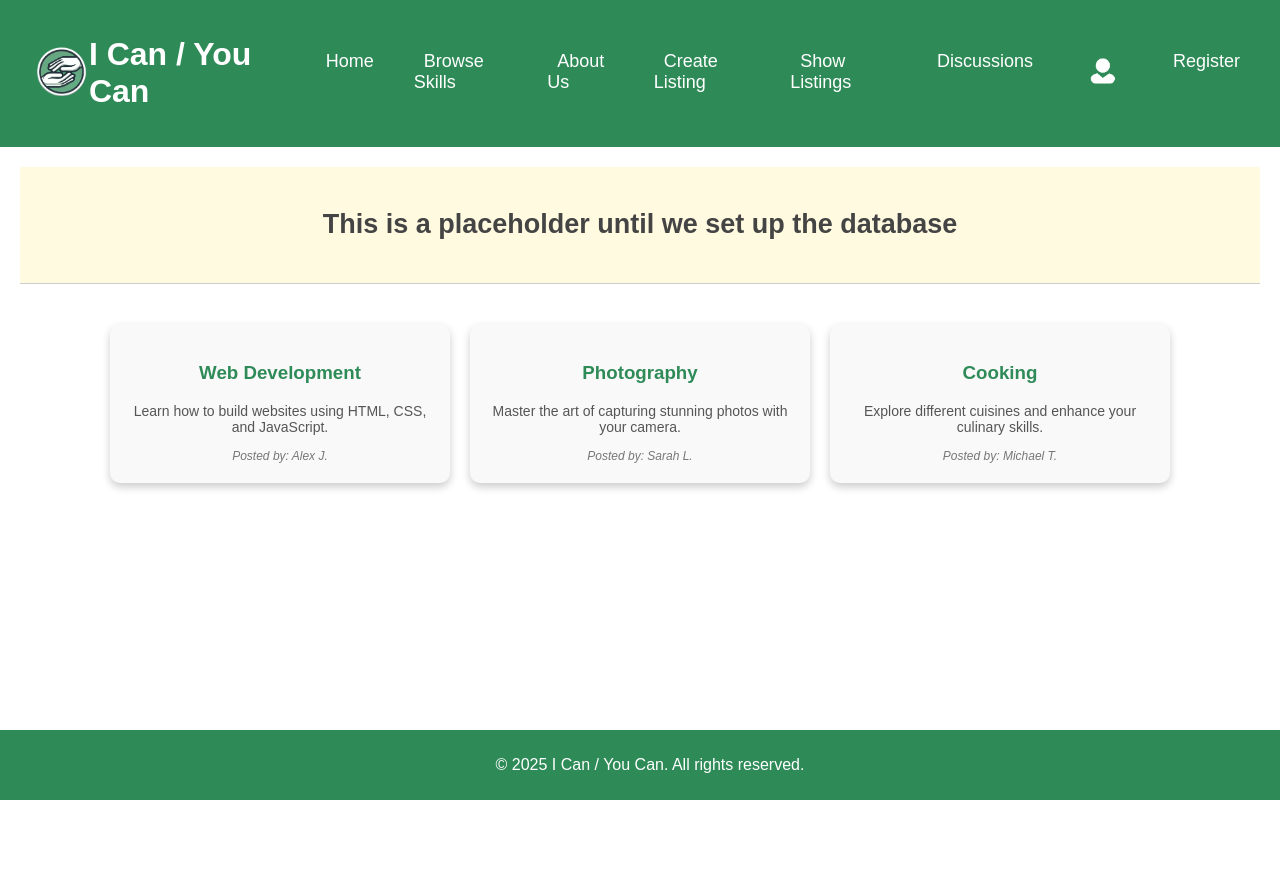
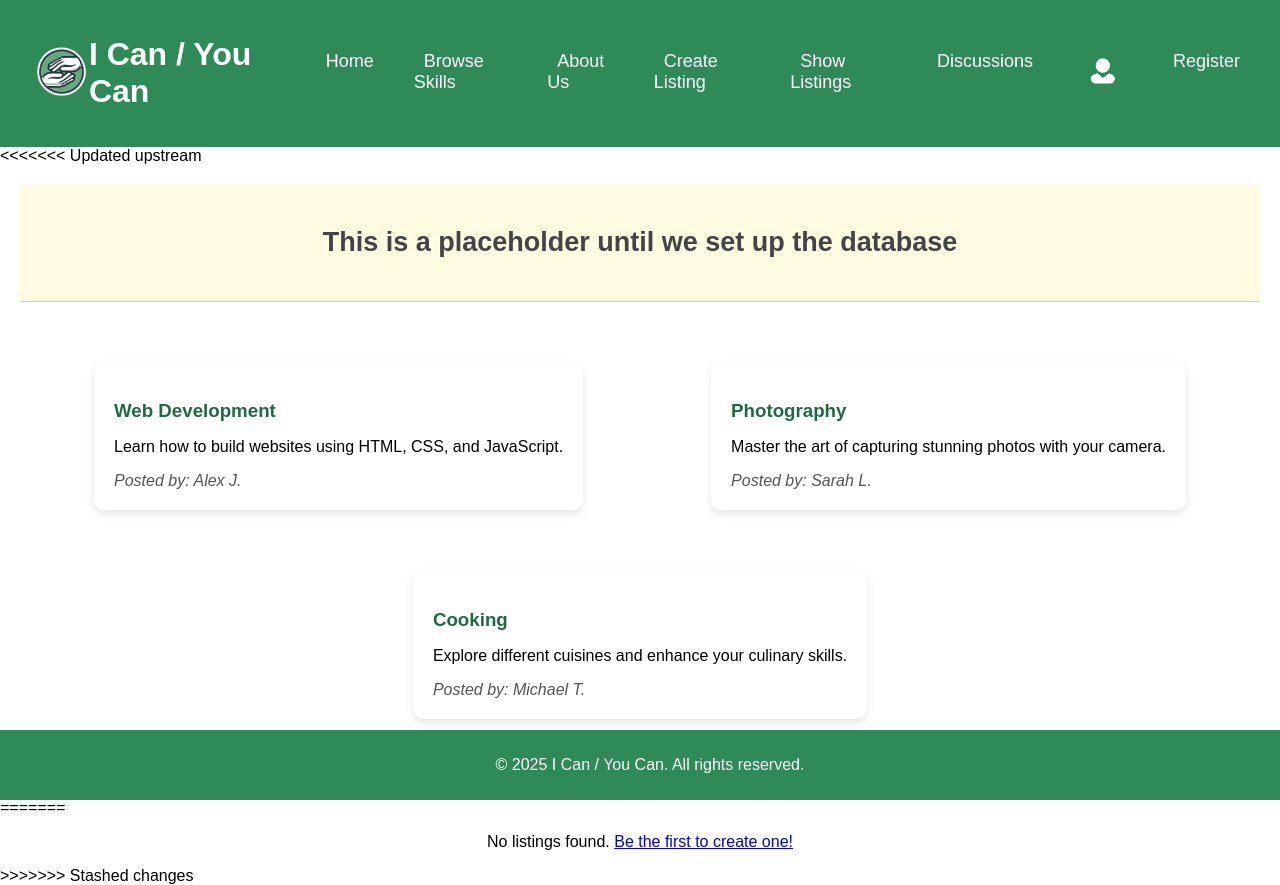
Before and after one commit to kaanspgl/COSC360_MyFavoriteStudents, a PHP site: page /show-listings.php in a window 1280 px wide. Before the commit the page ends 800 px from the top, so only its background shows below. Run offline with PHP 8.4, Linux system fonts and the light colour scheme.

Commit message:
Fixed some styling for the listings

```diff
--- a/show-listings.php
+++ b/show-listings.php
@@ -11,6 +11,7 @@
 <?php include 'header.php'; ?>
 
 
+<<<<<<< Updated upstream
     <main>
         <section class="placeholder-header">
             <h2>This is a placeholder until we set up the database</h2>
@@ -40,5 +41,30 @@
     <footer>
         <p>&copy; 2025 I Can / You Can. All rights reserved.</p>
     </footer>
+=======
+        <?php if (empty($listings)): ?>
+            <p style="text-align:center;">No listings found. <a href="create-listing.php">Be the first to create one!</a></p>
+        <?php else: ?>
+            <?php foreach ($listings as $listing): ?>
+                <div class="listing-card">
+                    <h3><?php echo htmlspecialchars($listing['title']); ?></h3>
+                    <p><strong>Skill:</strong> <?php echo htmlspecialchars($listing['skill']); ?></p>
+                    <p><?php echo htmlspecialchars($listing['description']); ?></p>
+                    <p><strong>Price:</strong> $<?php echo number_format($listing['price'], 2); ?></p>
+                    <?php if ($listing['image']): ?>
+                        <img src="<?php echo htmlspecialchars($listing['image']); ?>" alt="Listing Image">
+                    <?php endif; ?>
+                    <span class="listing-author">Posted by: <?php echo htmlspecialchars($listing['username']); ?></span>
+                </div>
+            <?php endforeach; ?>
+        <?php endif; ?>
+    </section>
+</main>
+
+
+<footer>
+    <p>&copy; 2025 I Can / You Can. All rights reserved.</p>
+</footer>
+>>>>>>> Stashed changes
 </body>
 </html>
--- a/style.css
+++ b/style.css
@@ -360,31 +400,32 @@
 }
 
 .listing-card {
-    background-color: #f9f9f9;
+    background: #fff;
+    border-radius: 10px;
     padding: 20px;
-    border-radius: 10px;
-    box-shadow: 0 4px 8px rgba(0, 0, 0, 0.2);
-    width: 300px;
-    text-align: center;
+    margin: 20px auto;
+    box-shadow: 0 4px 8px rgba(0,0,0,0.1);
+    max-width: 600px;
+    text-align: left;
 }
 
 .listing-card h3 {
-    color: #2E8B57;
+    color: #1E6B42;
+    margin-bottom: 10px;
 }
 
-.listing-card p {
-    font-size: 14px;
+.listing-card img {
+    max-width: 100%;
+    border-radius: 8px;
+    margin-top: 10px;
+}
+
+.listing-card .listing-author {
+    font-style: italic;
+    margin-top: 15px;
+    display: block;
     color: #555;
 }
-
-.listing-author {
-    display: block;
-    margin-top: 10px;
-    font-size: 12px;
-    font-style: italic;
-    color: #777;
-}
-
 /*end of Show listing styling*/
 /*discussion styling*/
 .discussion-container {
```
Also changed, not shown: other parts of style.css (+40 -0 lines), create-listing.php (+36 -0 lines).
